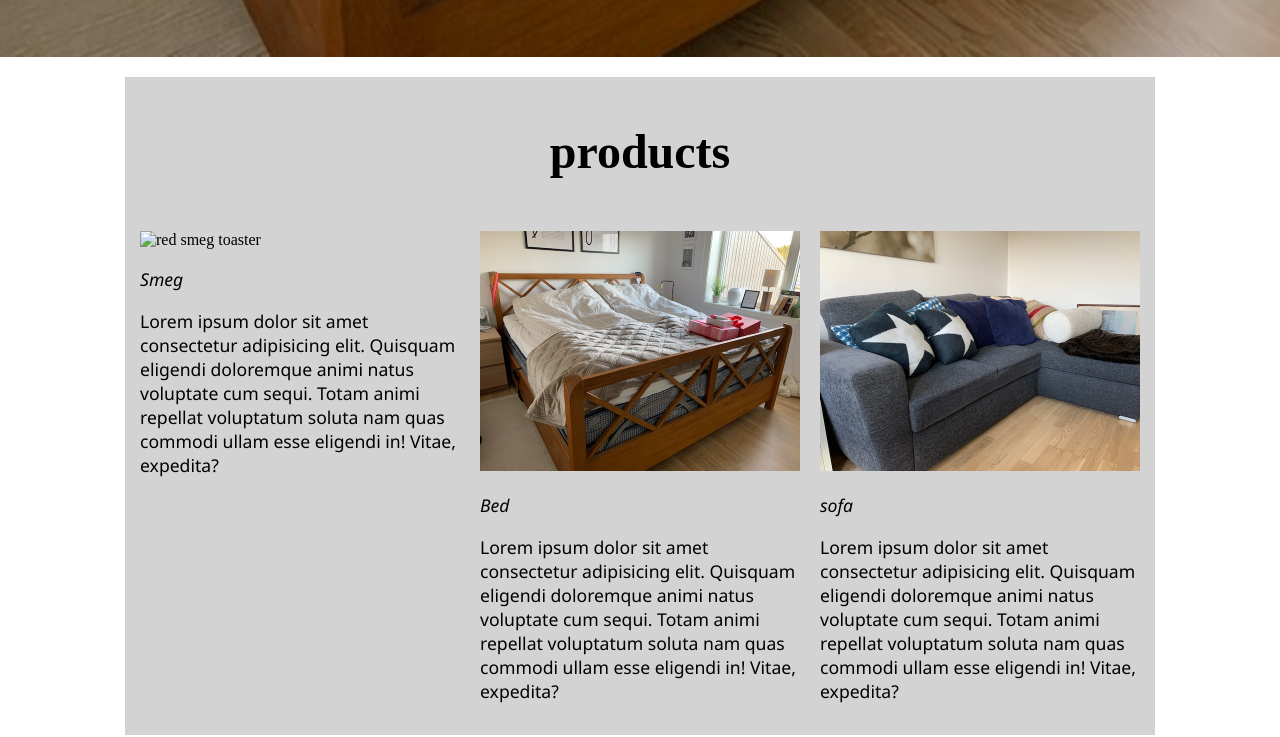
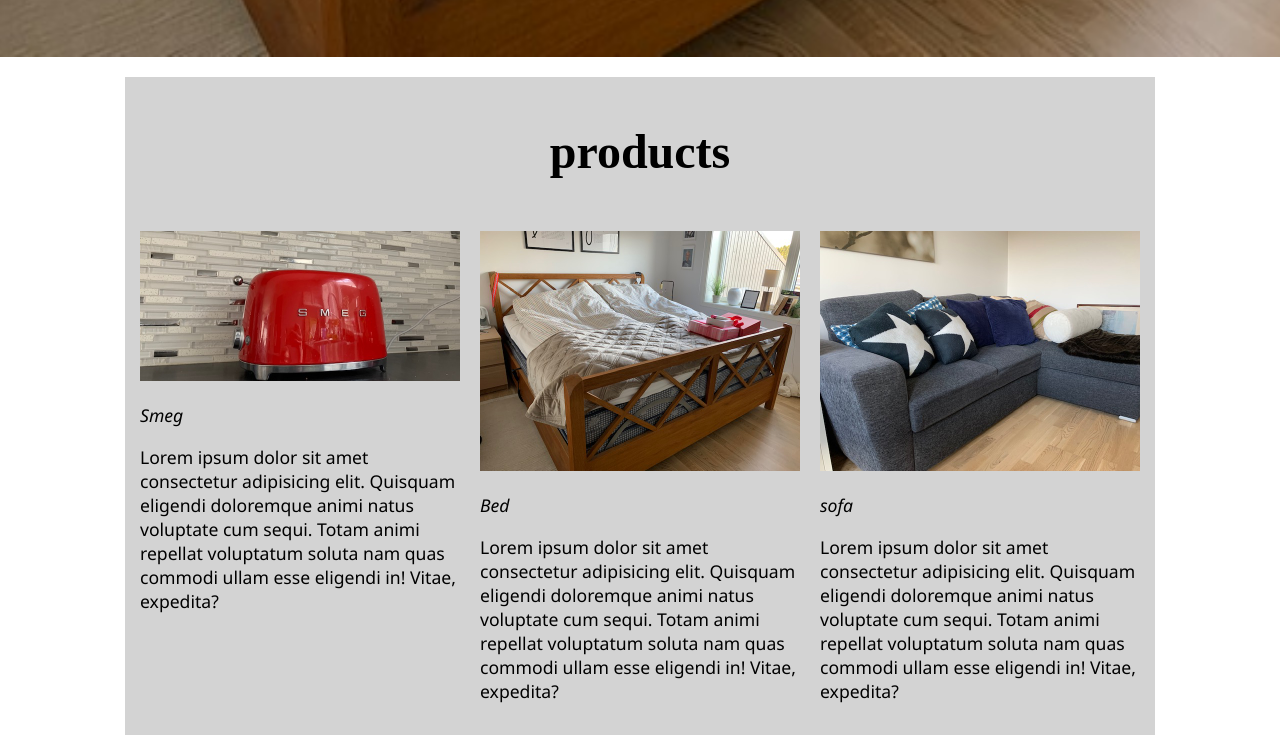
Before and after one commit to AdrianEd50/Design-2-MA2, a plain HTML site: page products.html in a window 1280 px wide. Shown: the part 1113-1850 px from the top of the page. Drawn offline with Linux system fonts and the light colour scheme.

Commit message:
fixed the last image

```diff
--- a/products.html
+++ b/products.html
@@ -27,7 +27,7 @@
 
         <h1>products</h1>
         <div>
-            <img src="images/liggendesmeg.jpg" alt="red smeg toaster">
+            <img src="images/liggendesmeg2.jpg" alt="red smeg toaster">
             <p class="bold">Smeg</p>
         <p>Lorem ipsum dolor sit amet consectetur adipisicing elit. Quisquam eligendi doloremque animi natus voluptate cum sequi. Totam animi repellat voluptatum soluta nam quas commodi ullam esse eligendi in! Vitae, expedita?</p>
         </div>
```
